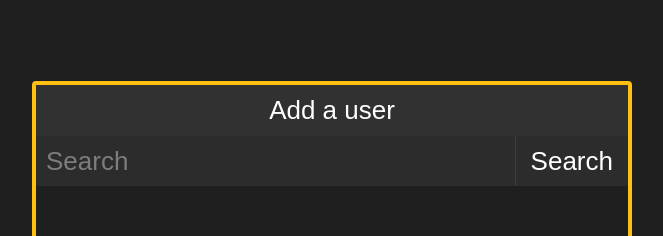
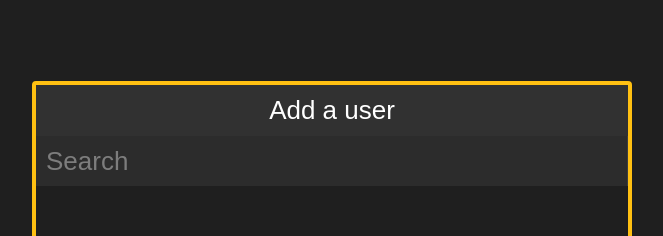
Before and after one commit to IvanZemsky/react-users-list-1, a React (Create React App) app: page / in a window 1280 px wide. Shown: the top 236 px of the page, without its empty margins (308-971 px from the left). Built offline with nearby package versions, Linux system fonts and the light colour scheme; a web font is replaced by a local one.

Commit message:
search 1

```diff
--- a/src/App.js
+++ b/src/App.js
@@ -1,4 +1,5 @@
 import React, { useState } from "react";
+import { useEffect } from "react";
 import "./App.css";
 import CreateInput from "./components/CreateInput/CreateInput";
 import Output from "./components/Output/Output";
@@ -7,6 +8,14 @@ import SearchInput from "./components/SearchInput/SearchInput";
 function App() {
    let [users, setUsers] = useState([]);
    let [controlForm, setControlForm] = useState("search");
+   let [searchRequest, setSearchRequest] = useState('');
+
+   /*
+   useEffect(() => {
+      console.log(searchRequest);
+      console.log(users);
+   }, [searchRequest, users])
+   */
 
    const setNewUser = (newUser) => {
       if (newUser === '' || users.find(item => item.name === newUser)) return;
@@ -17,12 +26,12 @@ function App() {
       <div className="app">
          <div className="control">
             {controlForm === "search" ? (
-               <SearchInput setControlForm={setControlForm} />
+               <SearchInput setControlForm={setControlForm} setSearchRequest={setSearchRequest} />
             ) : (
                <CreateInput setControlForm={setControlForm} setNewUser={setNewUser} />
             )}
 
-            <Output users={users} />
+            <Output users={users} searchRequest={searchRequest} />
          </div>
       </div>
    );
--- a/src/components/Output/Output.js
+++ b/src/components/Output/Output.js
@@ -1,11 +1,27 @@
-import React from 'react'
-import User from './../User/User';
-import './Output.css';
+import React, { useState } from "react";
+import { useEffect } from "react";
+import User from "./../User/User";
+import "./Output.css";
 
 export default function Output(props) {
+
+   let searchResults = [];
+   useEffect(() => {
+      searchResults = props.users.filter(user => {
+         return user.name.includes(props.searchRequest);
+      });
+      console.log(searchResults);
+   })
+
+
    return (
-         <div className="output">
-            {props.users.map((user, i) => <User key={i} name={user.name} age={user.age} desc={user.desc}/>)}
-         </div>
+      <div className="output">
+         {props.searchRequest === '' ?
+            props.users.map((user, i) => <User key={i} users={props.users[i]} />)
+            : searchResults.map((user, i) => <User key={i} users={props.users[i]}/>)
+         }
+      </div>
    );
 }
+
+// {props.users.map((user, i) => <User key={i} users={props.users[i]}/>)}
--- a/src/components/SearchInput/SearchInput.css
+++ b/src/components/SearchInput/SearchInput.css
@@ -1,11 +1,5 @@
-.control-search{
-   display: flex;
+.control-search input{
    width: 100%;
-}
-
-.control-search input{
-   flex: 1 1 10px;
-
    height: 50px;
    padding: 5px 10px;
    border-right: 1px solid #3e3e3e;
@@ -17,11 +11,3 @@
 .control-search input::placeholder{
    color: #7d7d7d;
 }
-
-.control-search-button{
-   flex: 0 0 104px;
-   height: 50px;
-   padding: 10px 15px;
-   background-color: #2c2c2c;
-   color: #fff;
-}
--- a/src/components/SearchInput/SearchInput.js
+++ b/src/components/SearchInput/SearchInput.js
@@ -1,5 +1,5 @@
-import React, { useRef } from "react";
-import CreateInput from "../CreateInput/CreateInput";
+import React, { useRef, useState } from "react";
+import { useEffect } from "react";
 import "./SearchInput.css";
 
 function SearchInput(props) {
@@ -27,12 +27,10 @@ function SearchInput(props) {
                ref={searchInput}
                type="text"
                placeholder="Search"
+               onChange={() => props.setSearchRequest(searchInput.current.value)} // отправка данных родителю
                onFocus={handleInputFocus}
                onBlur={handleInputBlur}
             />
-            <button type="button" className="control-search-button">
-               Search
-            </button>
          </fieldset>
       </form>
    );
--- a/src/components/User/User.js
+++ b/src/components/User/User.js
@@ -1,30 +1,31 @@
 import React, {useRef} from "react";
 
-export default function User(props) {
+export default function User({i, users}) {
    const arrowIcon = useRef(null);
+   const userCard = useRef(null);
 
    const openCardDesc = (event) => {
-      if (event.currentTarget.style.height) {
+      if (userCard.current.style.height) {
          arrowIcon.current.style.transform = 'translateY(-50%) rotate(90deg)';
-         event.currentTarget.style.height = null;
+         userCard.current.style.height = null;
       }
       else {
          arrowIcon.current.style.transform = 'translateY(-50%) rotate(-90deg)';
-         event.currentTarget.style.height = event.currentTarget.scrollHeight + "px";
+         userCard.current.style.height = userCard.current.scrollHeight + "px";
       }
    };
 
    return (
-      <div className="user-card" onClick={openCardDesc}>
-         <p className="card-name">
-            {props.name}
+      <div className="user-card" ref={userCard}>
+         <p className="card-name" onClick={openCardDesc}>
+            {users.name}
             <svg ref={arrowIcon} className="card-open-arrow" xmlns="http://www.w3.org/2000/svg" width="17" height="17" viewBox="0 0 24 24">
                <path d="M12 0c-6.627 0-12 5.373-12 12s5.373 12 12 12 12-5.373 12-12-5.373-12-12-12zm-1.218 19l-1.782-1.75 5.25-5.25-5.25-5.25 1.782-1.75 6.968 7-6.968 7z"/>
             </svg>
          </p>
          <div className="card-info">
-            <p className="card-info_age">Возраст: {props.age}</p>
-            <p className="card-info_desc">Описание: {props.desc}</p>
+            <p className="card-info_age">Возраст: {users.age}</p>
+            <p className="card-info_desc">Описание: {users.desc}</p>
          </div>
       </div>
    );
```
